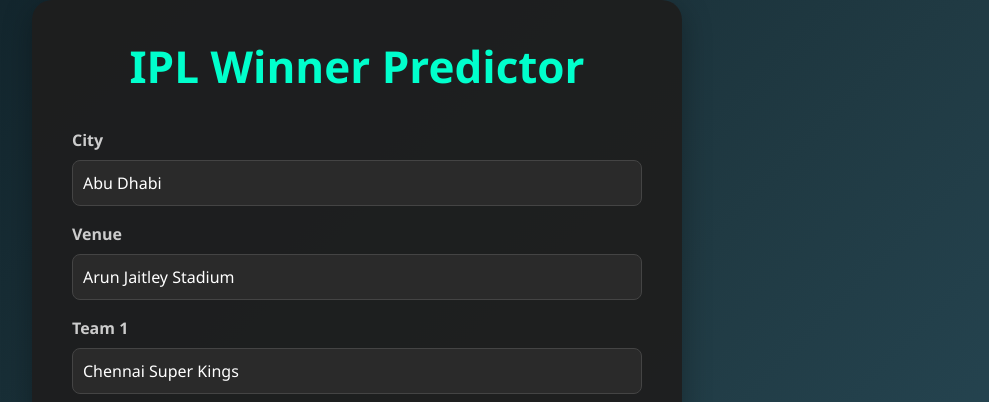
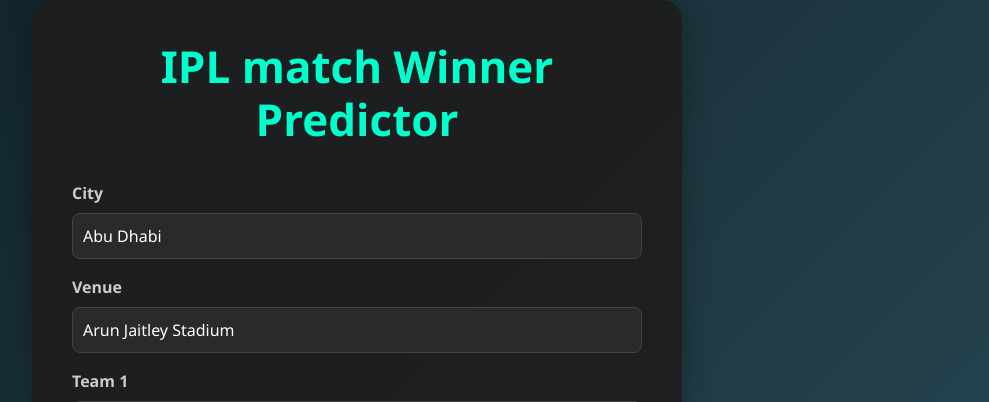
Before and after one commit to AyushM-006/Winning-team-predictor-practice, a Flask app: page / in a window 1280 px wide. Shown: the top 402 px of the page, without its empty margins (283-1272 px from the left). Run offline with Flask 3, Linux system fonts and the light colour scheme; parts of the project's set-up code (start-up, migrations or seed data) failed here and were passed over.

Commit message:
Update index.html

```diff
--- a/templates/index.html
+++ b/templates/index.html
@@ -82,7 +82,7 @@
 </head>
 <body>
   <div class="container">
-    <h1>IPL Winner Predictor</h1>
+    <h1>IPL match Winner Predictor</h1>
     <form id="predictForm">
       <div class="mb-3">
         <label for="city" class="form-label">City</label>
```
